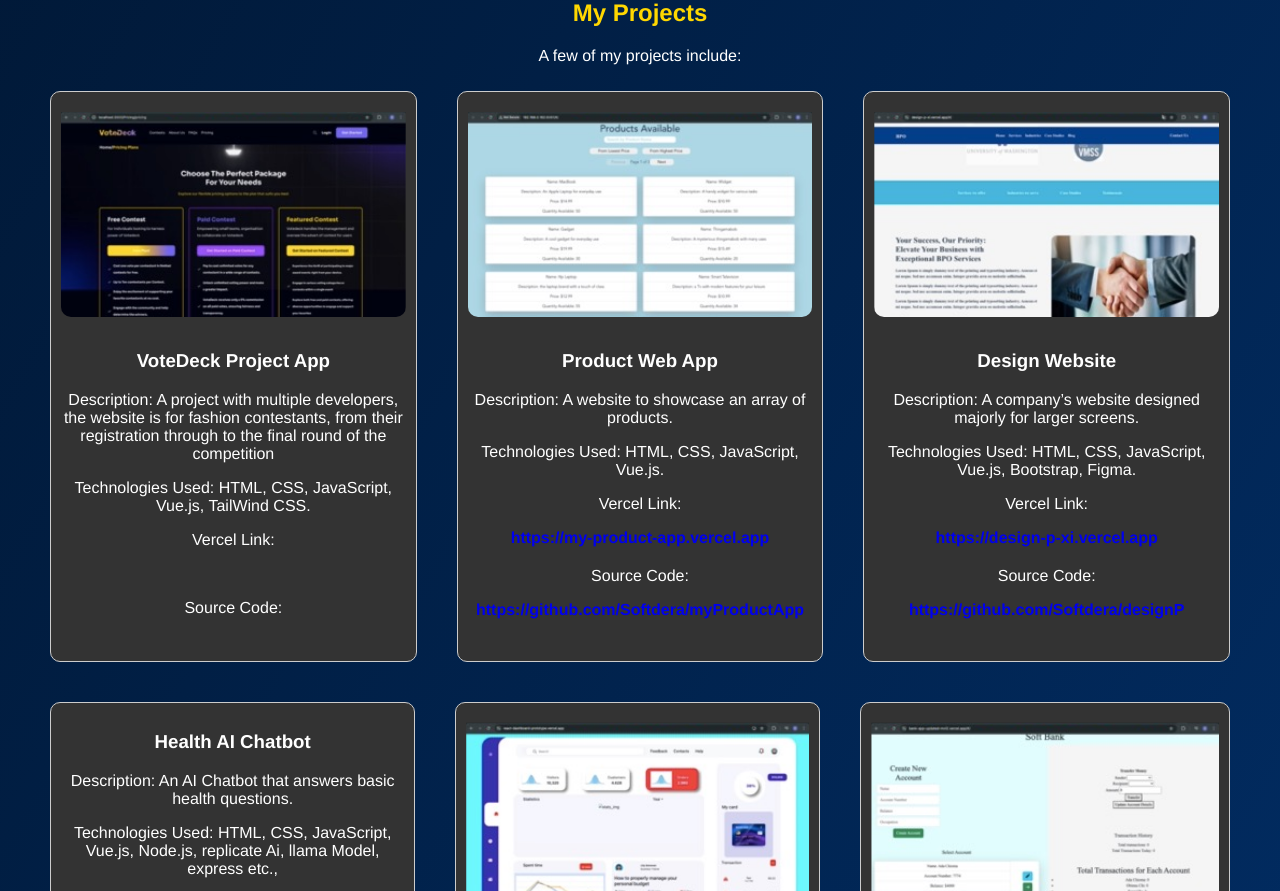
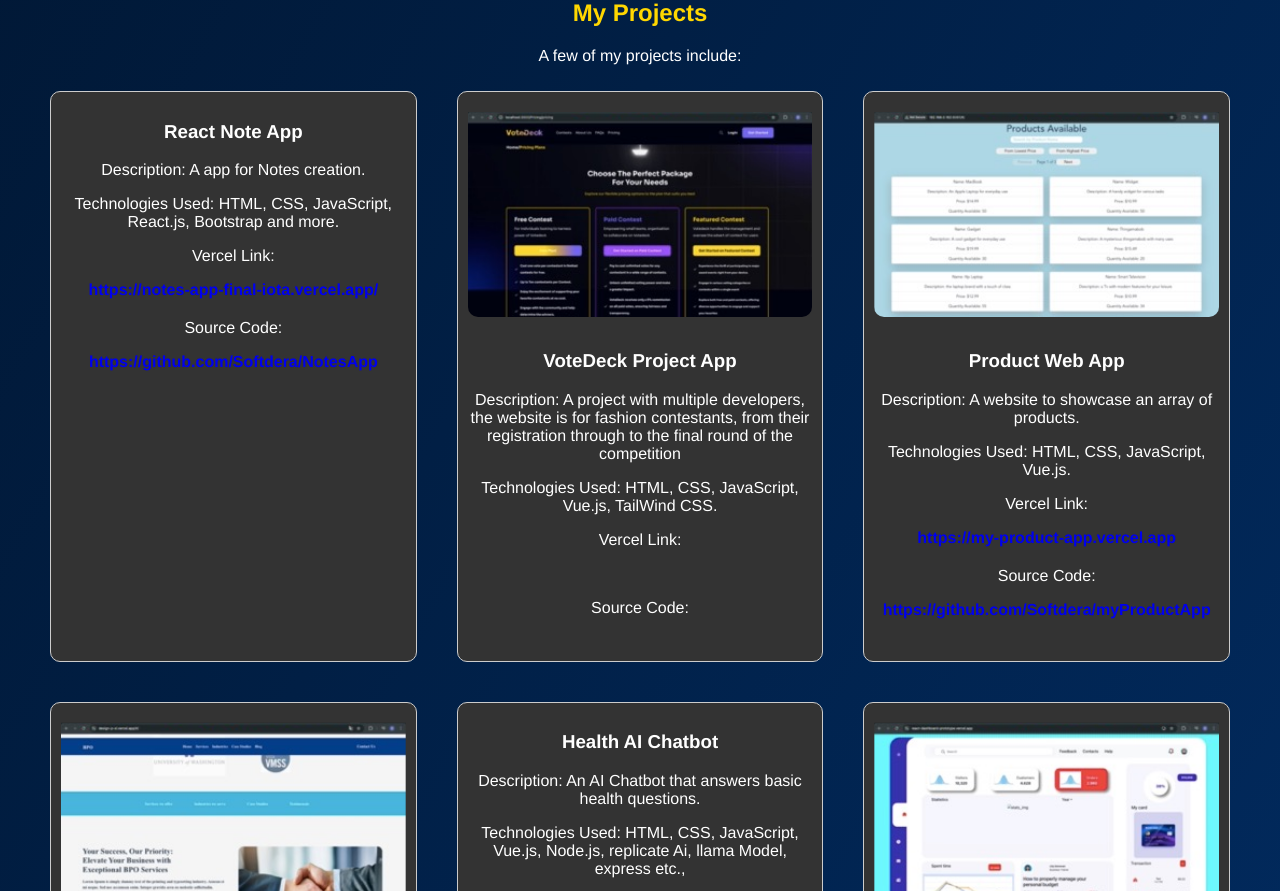
Before and after one commit to Softdera/dera-portfolio, a Vue app: page / in a window 1280 px wide. Shown: the part 1520-2411 px from the top of the page. Built offline with nearby package versions, Linux system fonts and the light colour scheme.

Commit message:
note commit

```diff
--- a/src/components/Projects.vue
+++ b/src/components/Projects.vue
@@ -31,6 +31,16 @@
     data() {
       return {
         projects: [
+        {
+            title: 'React Note App',
+            description: 'A app for Notes creation.',
+            technologies: 'HTML, CSS, JavaScript, React.js, Bootstrap and more.',
+            GithubLink: 'https://github.com/Softdera/NotesApp',
+            VercelLink: 'https://notes-app-final-iota.vercel.app/',
+
+
+          },
+
         {
             title: 'VoteDeck Project App',
             description: 'A project with multiple developers, the website is for fashion contestants, from their registration through to the final round of the competition',
```
